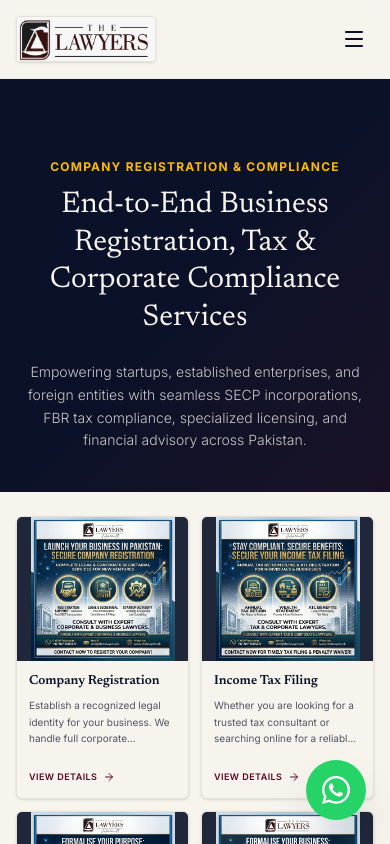
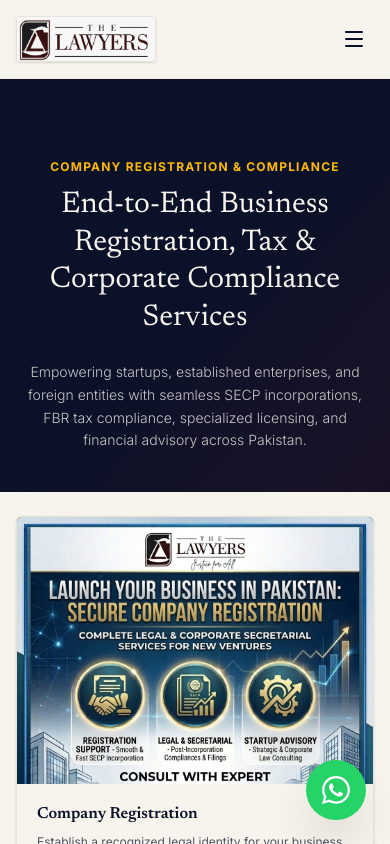
Before and after one commit to FaisalSidd123/thelawyers, a Next.js app: page /company-registration-compliance in a window 390 px wide. Shown: the top 844 px of the page. Built offline with nearby package versions, Linux system fonts and the light colour scheme.

Commit message:
Services Display

```diff
--- a/src/app/company-registration-compliance/page.js
+++ b/src/app/company-registration-compliance/page.js
@@ -107,7 +107,7 @@
         {/* Services Grid Section */}
         <section className="py-6 md:py-16 px-4 md:px-12 bg-brand-cream/40">
           <div className="max-w-7xl mx-auto">
-            <div className="grid grid-cols-2 lg:grid-cols-3 gap-3 md:gap-8">
+            <div className="grid grid-cols-1 sm:grid-cols-2 lg:grid-cols-3 gap-6 md:gap-8">
               {services.map((service, index) => (
                 <motion.div
                   key={service.slug}
@@ -117,28 +117,28 @@
                   transition={{ duration: 0.5, delay: index * 0.1 }}
                   className="bg-brand-paper border border-brand-light-gray rounded-md overflow-hidden shadow-sm hover:shadow-xl transition-all flex flex-col group"
                 >
-                  <div className="relative w-full h-36 md:h-52 bg-brand-navy/90 p-1 overflow-hidden">
+                  <div className="relative w-full aspect-[4/3] bg-brand-navy overflow-hidden">
                     <Image
                       src={service.image}
                       alt={service.title}
                       fill
-                      className="object-contain group-hover:scale-105 transition-transform duration-500"
+                      className="object-cover object-top group-hover:scale-105 transition-transform duration-500"
                     />
                   </div>
-                  <div className="p-3 md:p-6 flex flex-col flex-grow">
-                    <h3 className="font-serif text-[13px] sm:text-base md:text-xl font-semibold text-brand-navy mb-2 md:mb-3 line-clamp-2 leading-tight">
+                  <div className="p-5 md:p-6 flex flex-col flex-grow">
+                    <h3 className="font-serif text-base sm:text-lg md:text-xl font-semibold text-brand-navy mb-2 md:mb-3 line-clamp-2 leading-tight">
                       {service.title}
                     </h3>
-                    <p className="text-[10px] sm:text-xs text-brand-navy/70 leading-relaxed mb-4 md:mb-6 line-clamp-3">
+                    <p className="text-xs sm:text-sm text-brand-navy/70 leading-relaxed mb-5 md:mb-6 line-clamp-3">
                       {service.description}
                     </p>
                     <div className="mt-auto">
                       <Link
                         href={`/${service.slug}`}
-                        className="inline-flex items-center gap-1.5 md:gap-2 text-brand-burgundy font-semibold text-[9px] sm:text-[10px] md:text-xs uppercase tracking-wider hover:text-brand-navy transition-colors"
+                        className="inline-flex items-center gap-2 text-brand-burgundy font-semibold text-xs uppercase tracking-wider hover:text-brand-navy transition-colors"
                       >
                         <span>View Details</span>
-                        <ArrowRight className="w-3 h-3 md:w-4 md:h-4 group-hover:translate-x-1 transition-transform" />
+                        <ArrowRight className="w-3.5 h-3.5 group-hover:translate-x-1 transition-transform" />
                       </Link>
                     </div>
                   </div>
```
